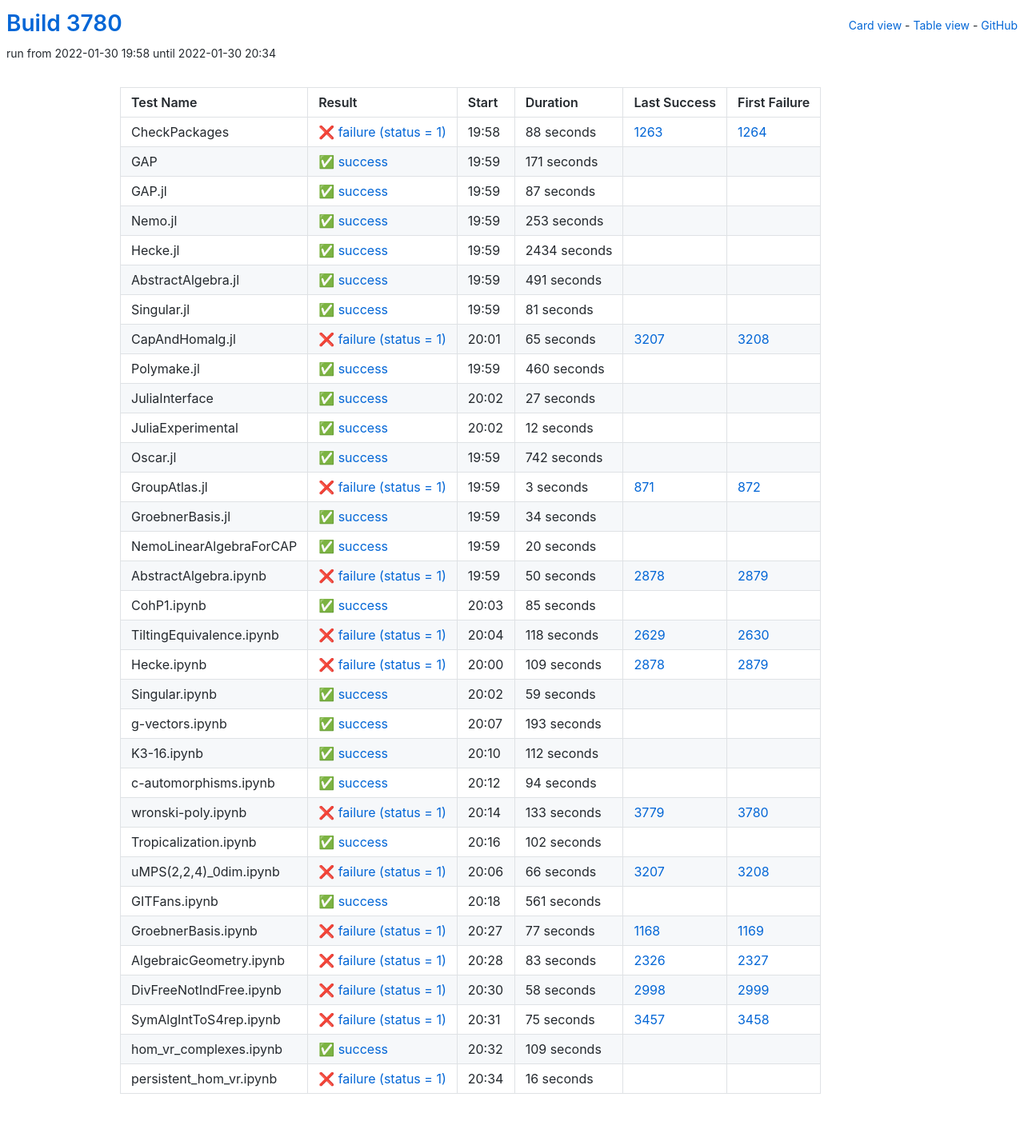
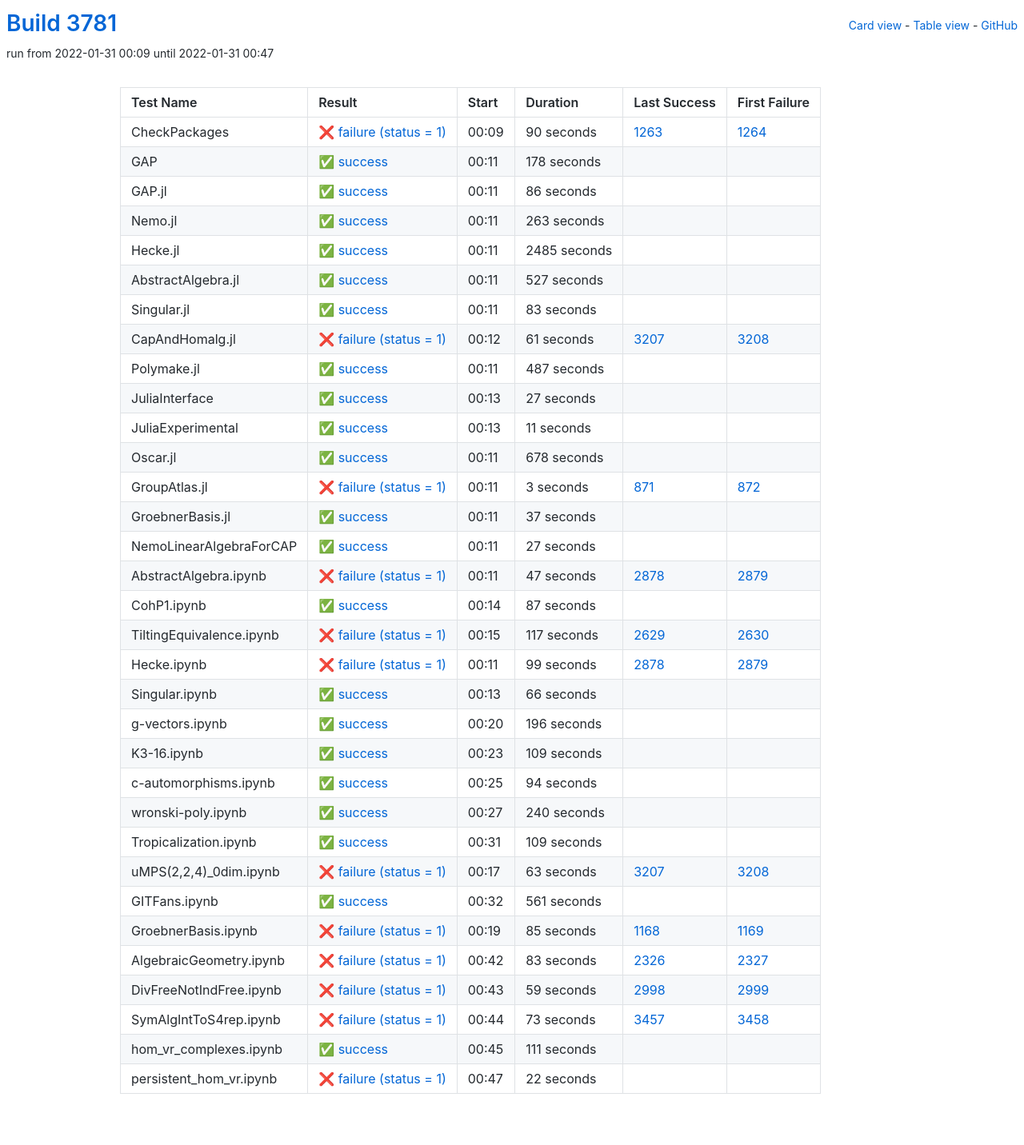
Before and after one commit to oscar-system/oscar-ci-status-stable, a Jekyll site: the page built from table.html, in a window 1280 px wide. Shown: the whole page at 80% size. Built offline with Jekyll 4.4.1, drawn with Linux system fonts in a browser that asks for light colours.

Commit message:
Build #3781

```diff
--- a/_data/ci.yml
+++ b/_data/ci.yml
@@ -1,6 +1,6 @@
 ---
-build: 3780
-build_url: https://oscarci.mathematik.uni-kl.de/job/oscar-stable/3780/
+build: 3781
+build_url: https://oscarci.mathematik.uni-kl.de/job/oscar-stable/3781/
 job: oscar-stable
 organization: oscar-system
 repo: oscar-ci-status-stable
@@ -8,116 +8,116 @@ repourl: https://github.com/oscar-system/oscar-ci-status-stable
 tests:
 - name: CheckPackages
   id: checkpackages
-  log: https://oscarci.mathematik.uni-kl.de/job/oscar-stable/3780/artifact/logs/build-3780/CheckPackages.log
-  start: 2022-01-30 19:58
+  log: https://oscarci.mathematik.uni-kl.de/job/oscar-stable/3781/artifact/logs/build-3781/CheckPackages.log
+  start: 2022-01-31 00:09
   success: false
   exitcode: 1
   status: failure
-  duration: 88
+  duration: 90
   last_success: 1263
   last_success_url: https://oscarci.mathematik.uni-kl.de/job/oscar-stable/1263/
   first_failure: 1264
   first_failure_url: https://oscarci.mathematik.uni-kl.de/job/oscar-stable/1264/
 - name: GAP
   id: gap
-  log: https://oscarci.mathematik.uni-kl.de/job/oscar-stable/3780/artifact/logs/build-3780/GAP.log
-  start: 2022-01-30 19:59
+  log: https://oscarci.mathematik.uni-kl.de/job/oscar-stable/3781/artifact/logs/build-3781/GAP.log
+  start: 2022-01-31 00:11
   success: true
   exitcode: 0
   status: success
-  duration: 171
+  duration: 178
   last_success: false
   last_success_url:
   first_failure: false
   first_failure_url:
 - name: GAP.jl
   id: gap-jl
-  log: https://oscarci.mathematik.uni-kl.de/job/oscar-stable/3780/artifact/logs/build-3780/GAP.jl.log
-  start: 2022-01-30 19:59
+  log: https://oscarci.mathematik.uni-kl.de/job/oscar-stable/3781/artifact/logs/build-3781/GAP.jl.log
+  start: 2022-01-31 00:11
   success: true
   exitcode: 0
   status: success
-  duration: 87
+  duration: 86
   last_success: false
   last_success_url:
   first_failure: false
   first_failure_url:
 - name: Nemo.jl
   id: nemo-jl
-  log: https://oscarci.mathematik.uni-kl.de/job/oscar-stable/3780/artifact/logs/build-3780/Nemo.jl.log
-  start: 2022-01-30 19:59
+  log: https://oscarci.mathematik.uni-kl.de/job/oscar-stable/3781/artifact/logs/build-3781/Nemo.jl.log
+  start: 2022-01-31 00:11
   success: true
   exitcode: 0
   status: success
-  duration: 253
+  duration: 263
   last_success: false
   last_success_url:
   first_failure: false
   first_failure_url:
 - name: Hecke.jl
   id: hecke-jl
-  log: https://oscarci.mathematik.uni-kl.de/job/oscar-stable/3780/artifact/logs/build-3780/Hecke.jl.log
-  start: 2022-01-30 19:59
+  log: https://oscarci.mathematik.uni-kl.de/job/oscar-stable/3781/artifact/logs/build-3781/Hecke.jl.log
+  start: 2022-01-31 00:11
   success: true
   exitcode: 0
   status: success
-  duration: 2434
+  duration: 2485
   last_success: false
   last_success_url:
   first_failure: false
   first_failure_url:
 - name: AbstractAlgebra.jl
   id: abstractalgebra-jl
-  log: https://oscarci.mathematik.uni-kl.de/job/oscar-stable/3780/artifact/logs/build-3780/AbstractAlgebra.jl.log
-  start: 2022-01-30 19:59
+  log: https://oscarci.mathematik.uni-kl.de/job/oscar-stable/3781/artifact/logs/build-3781/AbstractAlgebra.jl.log
+  start: 2022-01-31 00:11
   success: true
   exitcode: 0
   status: success
-  duration: 491
+  duration: 527
   last_success: false
   last_success_url:
   first_failure: false
   first_failure_url:
 - name: Singular.jl
   id: singular-jl
-  log: https://oscarci.mathematik.uni-kl.de/job/oscar-stable/3780/artifact/logs/build-3780/Singular.jl.log
-  start: 2022-01-30 19:59
+  log: https://oscarci.mathematik.uni-kl.de/job/oscar-stable/3781/artifact/logs/build-3781/Singular.jl.log
+  start: 2022-01-31 00:11
   success: true
   exitcode: 0
   status: success
-  duration: 81
+  duration: 83
   last_success: false
   last_success_url:
   first_failure: false
   first_failure_url:
 - name: CapAndHomalg.jl
   id: capandhomalg-jl
-  log: https://oscarci.mathematik.uni-kl.de/job/oscar-stable/3780/artifact/logs/build-3780/CapAndHomalg.jl.log
-  start: 2022-01-30 20:01
+  log: https://oscarci.mathematik.uni-kl.de/job/oscar-stable/3781/artifact/logs/build-3781/CapAndHomalg.jl.log
+  start: 2022-01-31 00:12
   success: false
   exitcode: 1
   status: failure
-  duration: 65
+  duration: 61
   last_success: 3207
   last_success_url: https://oscarci.mathematik.uni-kl.de/job/oscar-stable/3207/
   first_failure: 3208
   first_failure_url: https://oscarci.mathematik.uni-kl.de/job/oscar-stable/3208/
 - name: Polymake.jl
   id: polymake-jl
-  log: https://oscarci.mathematik.uni-kl.de/job/oscar-stable/3780/artifact/logs/build-3780/Polymake.jl.log
-  start: 2022-01-30 19:59
+  log: https://oscarci.mathematik.uni-kl.de/job/oscar-stable/3781/artifact/logs/build-3781/Polymake.jl.log
+  start: 2022-01-31 00:11
   success: true
   exitcode: 0
   status: success
-  duration: 460
+  duration: 487
   last_success: false
   last_success_url:
   first_failure: false
   first_failure_url:
 - name: JuliaInterface
   id: juliainterface
-  log: https://oscarci.mathematik.uni-kl.de/job/oscar-stable/3780/artifact/logs/build-3780/JuliaInterface.log
-  start: 2022-01-30 20:02
+  log: https://oscarci.mathematik.uni-kl.de/job/oscar-stable/3781/artifact/logs/build-3781/JuliaInterface.log
+  start: 2022-01-31 00:13
   success: true
   exitcode: 0
   status: success
@@ -128,32 +128,32 @@ tests:
   first_failure_url:
 - name: JuliaExperimental
   id: juliaexperimental
-  log: https://oscarci.mathematik.uni-kl.de/job/oscar-stable/3780/artifact/logs/build-3780/JuliaExperimental.log
-  start: 2022-01-30 20:02
+  log: https://oscarci.mathematik.uni-kl.de/job/oscar-stable/3781/artifact/logs/build-3781/JuliaExperimental.log
+  start: 2022-01-31 00:13
   success: true
   exitcode: 0
   status: success
-  duration: 12
+  duration: 11
   last_success: false
   last_success_url:
   first_failure: false
   first_failure_url:
 - name: Oscar.jl
   id: oscar-jl
-  log: https://oscarci.mathematik.uni-kl.de/job/oscar-stable/3780/artifact/logs/build-3780/Oscar.jl.log
-  start: 2022-01-30 19:59
+  log: https://oscarci.mathematik.uni-kl.de/job/oscar-stable/3781/artifact/logs/build-3781/Oscar.jl.log
+  start: 2022-01-31 00:11
   success: true
   exitcode: 0
   status: success
-  duration: 742
+  duration: 678
   last_success: false
   last_success_url:
   first_failure: false
   first_failure_url:
 - name: GroupAtlas.jl
   id: groupatlas-jl
-  log: https://oscarci.mathematik.uni-kl.de/job/oscar-stable/3780/artifact/logs/build-3780/GroupAtlas.jl.log
-  start: 2022-01-30 19:59
+  log: https://oscarci.mathematik.uni-kl.de/job/oscar-stable/3781/artifact/logs/build-3781/GroupAtlas.jl.log
+  start: 2022-01-31 00:11
   success: false
   exitcode: 1
   status: failure
@@ -164,116 +164,116 @@ tests:
   first_failure_url: https://oscarci.mathematik.uni-kl.de/job/oscar-stable/872/
 - name: GroebnerBasis.jl
   id: groebnerbasis-jl
-  log: https://oscarci.mathematik.uni-kl.de/job/oscar-stable/3780/artifact/logs/build-3780/GroebnerBasis.jl.log
-  start: 2022-01-30 19:59
+  log: https://oscarci.mathematik.uni-kl.de/job/oscar-stable/3781/artifact/logs/build-3781/GroebnerBasis.jl.log
+  start: 2022-01-31 00:11
   success: true
   exitcode: 0
   status: success
-  duration: 34
+  duration: 37
   last_success: false
   last_success_url:
   first_failure: false
   first_failure_url:
 - name: NemoLinearAlgebraForCAP
   id: nemolinearalgebraforcap
-  log: https://oscarci.mathematik.uni-kl.de/job/oscar-stable/3780/artifact/logs/build-3780/NemoLinearAlgebraForCAP.log
-  start: 2022-01-30 19:59
+  log: https://oscarci.mathematik.uni-kl.de/job/oscar-stable/3781/artifact/logs/build-3781/NemoLinearAlgebraForCAP.log
+  start: 2022-01-31 00:11
   success: true
   exitcode: 0
   status: success
-  duration: 20
+  duration: 27
   last_success: false
   last_success_url:
   first_failure: false
   first_failure_url:
 - name: AbstractAlgebra.ipynb
   id: abstractalgebra-ipynb
-  log: https://oscarci.mathematik.uni-kl.de/job/oscar-stable/3780/artifact/logs/build-3780/AbstractAlgebra.ipynb.log
-  start: 2022-01-30 19:59
+  log: https://oscarci.mathematik.uni-kl.de/job/oscar-stable/3781/artifact/logs/build-3781/AbstractAlgebra.ipynb.log
+  start: 2022-01-31 00:11
   success: false
   exitcode: 1
   status: failure
-  duration: 50
+  duration: 47
   last_success: 2878
   last_success_url: https://oscarci.mathematik.uni-kl.de/job/oscar-stable/2878/
   first_failure: 2879
   first_failure_url: https://oscarci.mathematik.uni-kl.de/job/oscar-stable/2879/
 - name: CohP1.ipynb
   id: cohp1-ipynb
-  log: https://oscarci.mathematik.uni-kl.de/job/oscar-stable/3780/artifact/logs/build-3780/CohP1.ipynb.log
-  start: 2022-01-30 20:03
+  log: https://oscarci.mathematik.uni-kl.de/job/oscar-stable/3781/artifact/logs/build-3781/CohP1.ipynb.log
+  start: 2022-01-31 00:14
   success: true
   exitcode: 0
   status: success
-  duration: 85
+  duration: 87
   last_success: false
   last_success_url:
   first_failure: false
   first_failure_url:
 - name: TiltingEquivalence.ipynb
   id: tiltingequivalence-ipynb
-  log: https://oscarci.mathematik.uni-kl.de/job/oscar-stable/3780/artifact/logs/build-3780/TiltingEquivalence.ipynb.log
-  start: 2022-01-30 20:04
+  log: https://oscarci.mathematik.uni-kl.de/job/oscar-stable/3781/artifact/logs/build-3781/TiltingEquivalence.ipynb.log
+  start: 2022-01-31 00:15
   success: false
   exitcode: 1
   status: failure
-  duration: 118
+  duration: 117
   last_success: 2629
   last_success_url: https://oscarci.mathematik.uni-kl.de/job/oscar-stable/2629/
   first_failure: 2630
   first_failure_url: https://oscarci.mathematik.uni-kl.de/job/oscar-stable/2630/
 - name: Hecke.ipynb
   id: hecke-ipynb
-  log: https://oscarci.mathematik.uni-kl.de/job/oscar-stable/3780/artifact/logs/build-3780/Hecke.ipynb.log
-  start: 2022-01-30 20:00
+  log: https://oscarci.mathematik.uni-kl.de/job/oscar-stable/3781/artifact/logs/build-3781/Hecke.ipynb.log
+  start: 2022-01-31 00:11
   success: false
   exitcode: 1
   status: failure
-  duration: 109
+  duration: 99
   last_success: 2878
   last_success_url: https://oscarci.mathematik.uni-kl.de/job/oscar-stable/2878/
   first_failure: 2879
   first_failure_url: https://oscarci.mathematik.uni-kl.de/job/oscar-stable/2879/
 - name: Singular.ipynb
   id: singular-ipynb
-  log: https://oscarci.mathematik.uni-kl.de/job/oscar-stable/3780/artifact/logs/build-3780/Singular.ipynb.log
-  start: 2022-01-30 20:02
+  log: https://oscarci.mathematik.uni-kl.de/job/oscar-stable/3781/artifact/logs/build-3781/Singular.ipynb.log
+  start: 2022-01-31 00:13
   success: true
   exitcode: 0
   status: success
-  duration: 59
+  duration: 66
   last_success: false
   last_success_url:
   first_failure: false
   first_failure_url:
 - name: g-vectors.ipynb
   id: g-vectors-ipynb
-  log: https://oscarci.mathematik.uni-kl.de/job/oscar-stable/3780/artifact/logs/build-3780/g-vectors.ipynb.log
-  start: 2022-01-30 20:07
+  log: https://oscarci.mathematik.uni-kl.de/job/oscar-stable/3781/artifact/logs/build-3781/g-vectors.ipynb.log
+  start: 2022-01-31 00:20
   success: true
   exitcode: 0
   status: success
-  duration: 193
+  duration: 196
   last_success: false
   last_success_url:
   first_failure: false
   first_failure_url:
 - name: K3-16.ipynb
   id: k3-16-ipynb
-  log: https://oscarci.mathematik.uni-kl.de/job/oscar-stable/3780/artifact/logs/build-3780/K3-16.ipynb.log
-  start: 2022-01-30 20:10
+  log: https://oscarci.mathematik.uni-kl.de/job/oscar-stable/3781/artifact/logs/build-3781/K3-16.ipynb.log
+  start: 2022-01-31 00:23
   success: true
   exitcode: 0
   status: success
-  duration: 112
+  duration: 109
   last_success: false
   last_success_url:
   first_failure: false
   first_failure_url:
 - name: c-automorphisms.ipynb
   id: c-automorphisms-ipynb
-  log: https://oscarci.mathematik.uni-kl.de/job/oscar-stable/3780/artifact/logs/build-3780/c-automorphisms.ipynb.log
-  start: 2022-01-30 20:12
+  log: https://oscarci.mathematik.uni-kl.de/job/oscar-stable/3781/artifact/logs/build-3781/c-automorphisms.ipynb.log
+  start: 2022-01-31 00:25
   success: true
   exitcode: 0
   status: success
@@ -284,44 +284,44 @@ tests:
   first_failure_url:
 - name: wronski-poly.ipynb
   id: wronski-poly-ipynb
-  log: https://oscarci.mathematik.uni-kl.de/job/oscar-stable/3780/artifact/logs/build-3780/wronski-poly.ipynb.log
-  start: 2022-01-30 20:14
-  success: false
-  exitcode: 1
-  status: failure
-  duration: 133
-  last_success: 3779
-  last_success_url: https://oscarci.mathematik.uni-kl.de/job/oscar-stable/3779/
-  first_failure: 3780
-  first_failure_url: https://oscarci.mathematik.uni-kl.de/job/oscar-stable/3780/
-- name: Tropicalization.ipynb
-  id: tropicalization-ipynb
-  log: https://oscarci.mathematik.uni-kl.de/job/oscar-stable/3780/artifact/logs/build-3780/Tropicalization.ipynb.log
-  start: 2022-01-30 20:16
+  log: https://oscarci.mathematik.uni-kl.de/job/oscar-stable/3781/artifact/logs/build-3781/wronski-poly.ipynb.log
+  start: 2022-01-31 00:27
   success: true
   exitcode: 0
   status: success
-  duration: 102
+  duration: 240
+  last_success: false
+  last_success_url:
+  first_failure: false
+  first_failure_url:
+- name: Tropicalization.ipynb
+  id: tropicalization-ipynb
+  log: https://oscarci.mathematik.uni-kl.de/job/oscar-stable/3781/artifact/logs/build-3781/Tropicalization.ipynb.log
+  start: 2022-01-31 00:31
+  success: true
+  exitcode: 0
+  status: success
+  duration: 109
   last_success: false
   last_success_url:
   first_failure: false
   first_failure_url:
 - name: uMPS(2,2,4)_0dim.ipynb
   id: umps-2-2-4-0dim-ipynb
-  log: https://oscarci.mathematik.uni-kl.de/job/oscar-stable/3780/artifact/logs/build-3780/uMPS-2-2-4-_0dim.ipynb.log
-  start: 2022-01-30 20:06
+  log: https://oscarci.mathematik.uni-kl.de/job/oscar-stable/3781/artifact/logs/build-3781/uMPS-2-2-4-_0dim.ipynb.log
+  start: 2022-01-31 00:17
   success: false
   exitcode: 1
   status: failure
-  duration: 66
+  duration: 63
   last_success: 3207
   last_success_url: https://oscarci.mathematik.uni-kl.de/job/oscar-stable/3207/
   first_failure: 3208
   first_failure_url: https://oscarci.mathematik.uni-kl.de/job/oscar-stable/3208/
 - name: GITFans.ipynb
   id: gitfans-ipynb
-  log: https://oscarci.mathematik.uni-kl.de/job/oscar-stable/3780/artifact/logs/build-3780/GITFans.ipynb.log
-  start: 2022-01-30 20:18
+  log: https://oscarci.mathematik.uni-kl.de/job/oscar-stable/3781/artifact/logs/build-3781/GITFans.ipynb.log
+  start: 2022-01-31 00:32
   success: true
   exitcode: 0
   status: success
@@ -332,20 +332,20 @@ tests:
   first_failure_url:
 - name: GroebnerBasis.ipynb
   id: groebnerbasis-ipynb
-  log: https://oscarci.mathematik.uni-kl.de/job/oscar-stable/3780/artifact/logs/build-3780/GroebnerBasis.ipynb.log
-  start: 2022-01-30 20:27
+  log: https://oscarci.mathematik.uni-kl.de/job/oscar-stable/3781/artifact/logs/build-3781/GroebnerBasis.ipynb.log
+  start: 2022-01-31 00:19
   success: false
   exitcode: 1
   status: failure
-  duration: 77
+  duration: 85
   last_success: 1168
   last_success_url: https://oscarci.mathematik.uni-kl.de/job/oscar-stable/1168/
   first_failure: 1169
   first_failure_url: https://oscarci.mathematik.uni-kl.de/job/oscar-stable/1169/
 - name: AlgebraicGeometry.ipynb
   id: algebraicgeometry-ipynb
-  log: https://oscarci.mathematik.uni-kl.de/job/oscar-stable/3780/artifact/logs/build-3780/AlgebraicGeometry.ipynb.log
-  start: 2022-01-30 20:28
+  log: https://oscarci.mathematik.uni-kl.de/job/oscar-stable/3781/artifact/logs/build-3781/AlgebraicGeometry.ipynb.log
+  start: 2022-01-31 00:42
   success: false
   exitcode: 1
   status: failure
@@ -356,48 +356,48 @@ tests:
   first_failure_url: https://oscarci.mathematik.uni-kl.de/job/oscar-stable/2327/
 - name: DivFreeNotIndFree.ipynb
   id: divfreenotindfree-ipynb
-  log: https://oscarci.mathematik.uni-kl.de/job/oscar-stable/3780/artifact/logs/build-3780/DivFreeNotIndFree.ipynb.log
-  start: 2022-01-30 20:30
+  log: https://oscarci.mathematik.uni-kl.de/job/oscar-stable/3781/artifact/logs/build-3781/DivFreeNotIndFree.ipynb.log
+  start: 2022-01-31 00:43
   success: false
   exitcode: 1
   status: failure
-  duration: 58
+  duration: 59
   last_success: 2998
   last_success_url: https://oscarci.mathematik.uni-kl.de/job/oscar-stable/2998/
   first_failure: 2999
   first_failure_url: https://oscarci.mathematik.uni-kl.de/job/oscar-stable/2999/
 - name: SymAlgIntToS4rep.ipynb
   id: symalginttos4rep-ipynb
-  log: https://oscarci.mathematik.uni-kl.de/job/oscar-stable/3780/artifact/logs/build-3780/SymAlgIntToS4rep.ipynb.log
-  start: 2022-01-30 20:31
+  log: https://oscarci.mathematik.uni-kl.de/job/oscar-stable/3781/artifact/logs/build-3781/SymAlgIntToS4rep.ipynb.log
+  start: 2022-01-31 00:44
   success: false
   exitcode: 1
   status: failure
-  duration: 75
+  duration: 73
   last_success: 3457
   last_success_url: https://oscarci.mathematik.uni-kl.de/job/oscar-stable/3457/
   first_failure: 3458
   first_failure_url: https://oscarci.mathematik.uni-kl.de/job/oscar-stable/3458/
 - name: hom_vr_complexes.ipynb
   id: hom-vr-complexes-ipynb
-  log: https://oscarci.mathematik.uni-kl.de/job/oscar-stable/3780/artifact/logs/build-3780/hom_vr_complexes.ipynb.log
-  start: 2022-01-30 20:32
+  log: https://oscarci.mathematik.uni-kl.de/job/oscar-stable/3781/artifact/logs/build-3781/hom_vr_complexes.ipynb.log
+  start: 2022-01-31 00:45
   success: true
   exitcode: 0
   status: success
-  duration: 109
+  duration: 111
   last_success: false
   last_success_url:
   first_failure: false
   first_failure_url:
 - name: persistent_hom_vr.ipynb
   id: persistent-hom-vr-ipynb
-  log: https://oscarci.mathematik.uni-kl.de/job/oscar-stable/3780/artifact/logs/build-3780/persistent_hom_vr.ipynb.log
-  start: 2022-01-30 20:34
+  log: https://oscarci.mathematik.uni-kl.de/job/oscar-stable/3781/artifact/logs/build-3781/persistent_hom_vr.ipynb.log
+  start: 2022-01-31 00:47
   success: false
   exitcode: 1
   status: failure
-  duration: 16
+  duration: 22
   last_success: false
   last_success_url:
   first_failure: false
```
Also changed, not shown: README.md.
